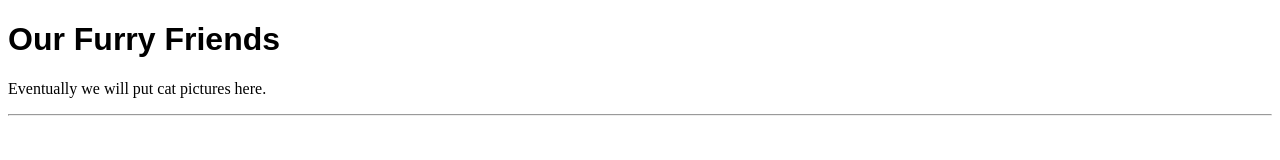
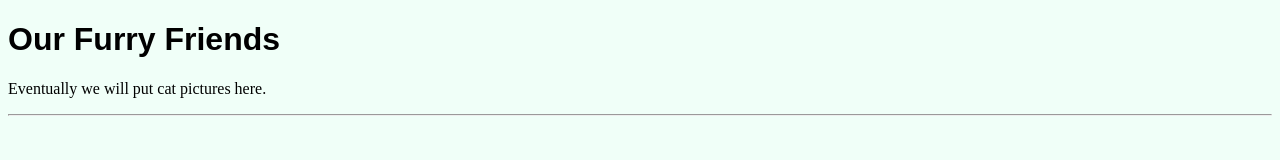
Before and after one commit to BrunoGGM/git-training, a plain HTML site: page index.html in a window 1280 px wide. Drawn offline with Linux system fonts and the light colour scheme.

Commit message:
Change background color to light blue

```diff
--- a/CSS/site.css
+++ b/CSS/site.css
@@ -8,4 +8,5 @@ h6 {
 }
 body {
   font-family: serif;
+  background-color: #f0fff8;
 }
```
